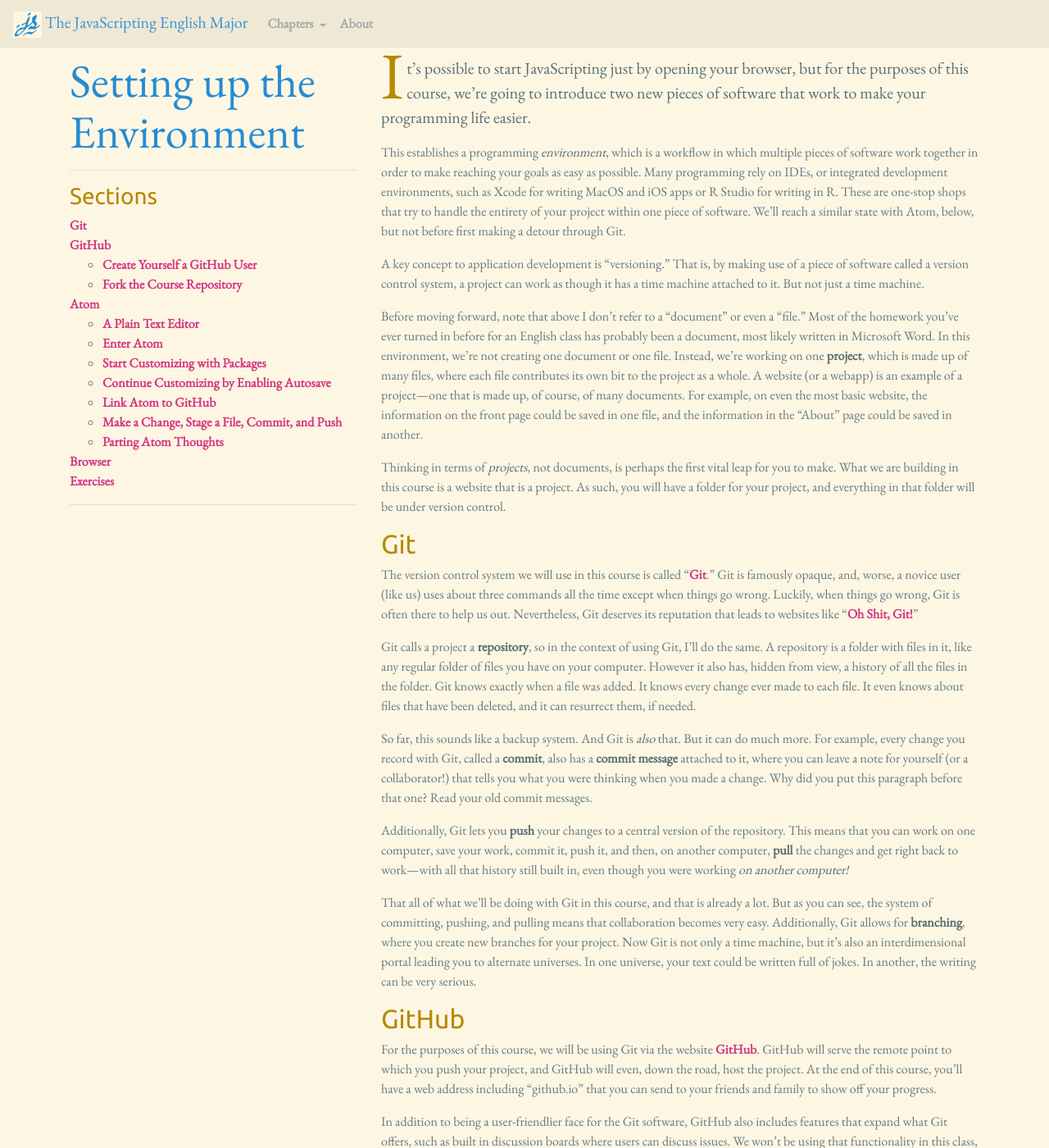
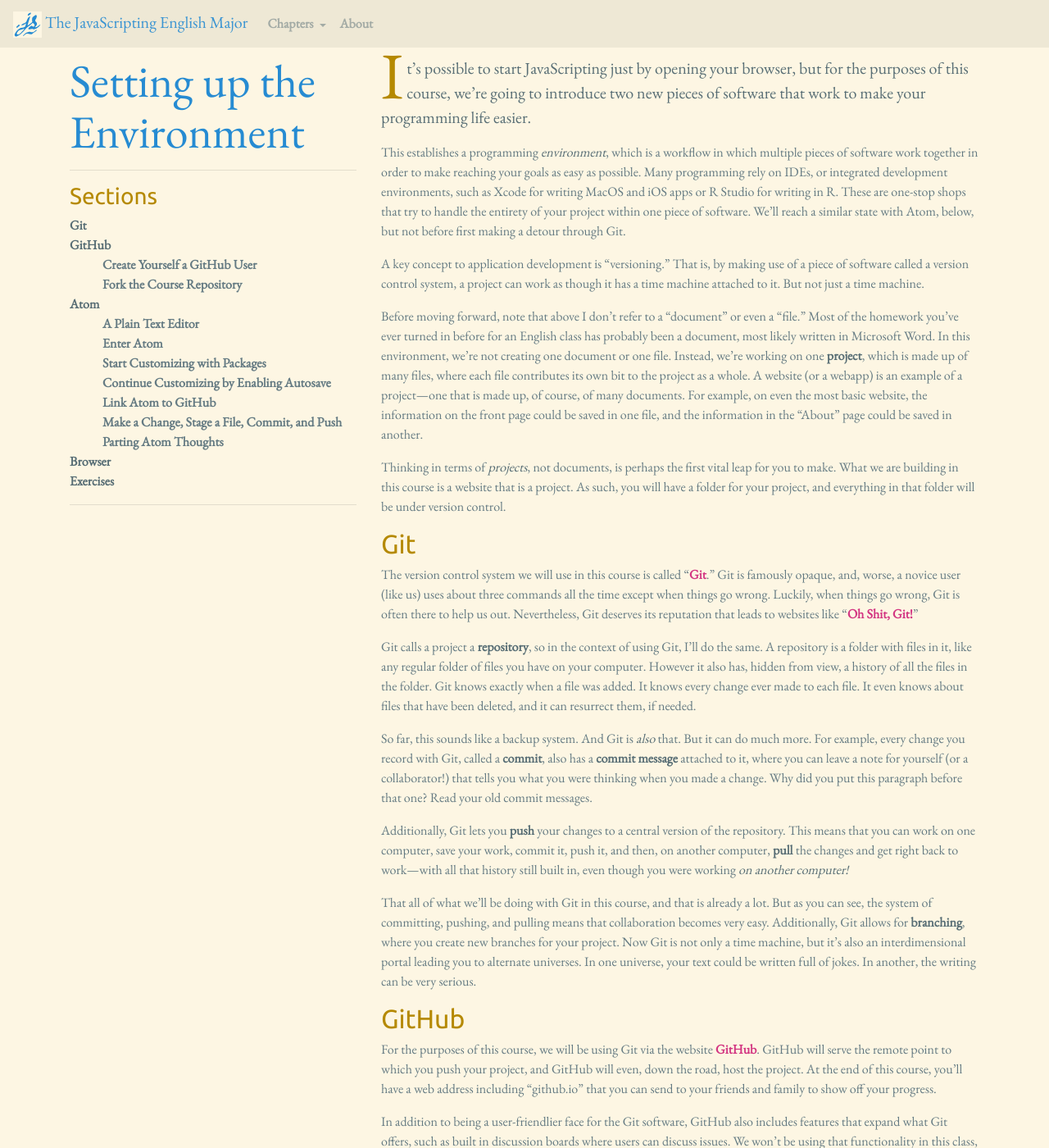
Before and after one commit to muziejus/javascripting-english-major, a Jekyll site: the page built from 1-environment.md, in a window 1280 px wide and 1400 px high. Shown: the whole window at 82% size. Built offline with Jekyll 4.4.1, drawn with Linux system fonts in a browser that asks for light colours; nearby versions of some CDN libraries.

Commit message:
Change some styling around.

```diff
--- /dev/null
+++ b/_sass/aside.scss
@@ -0,0 +1,20 @@
+aside {
+
+  ul {
+
+    li {
+
+      a {
+        color: $base01;
+      }
+
+      ul {
+        list-style-type: none;
+
+        a {
+          color: $base00;
+        }
+      }
+    }
+  }
+}
--- a/_sass/index.scss
+++ b/_sass/index.scss
@@ -1,5 +1,10 @@
 #splash {
   background-color: $base3;
+
+  h2, h3 {
+    font-family: "EB Garamond", "Times New Roman", serif;
+    color: $base01;
+  }
 }
 
 .btn-primary {
@@ -13,10 +18,6 @@
   border-color: $green;
 }
 
-h1 {
-  font-family: "EB Garamond", "Times New Roman", serif;
-  font-size: 3.5rem;
-}
 
 @media (min-width: 576px){
   #splash {
--- a/_sass/theme.scss
+++ b/_sass/theme.scss
@@ -67,6 +67,7 @@
 
 h1 {
   color: $blue;
+  font-size: 3.5rem;
 }
 
 h2, h3, h4, h5, h6 {
@@ -107,3 +108,4 @@
 @import "index";
 @import "navbar";
 @import "code";
+@import "aside";
```
